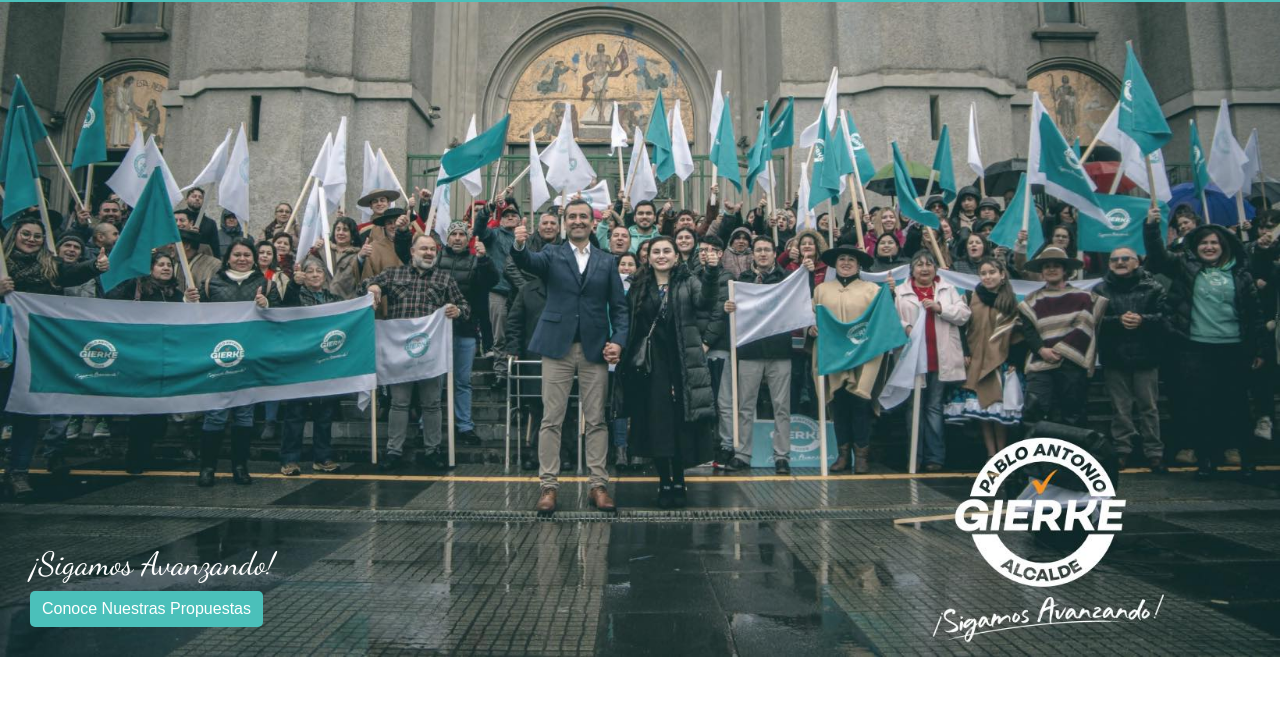
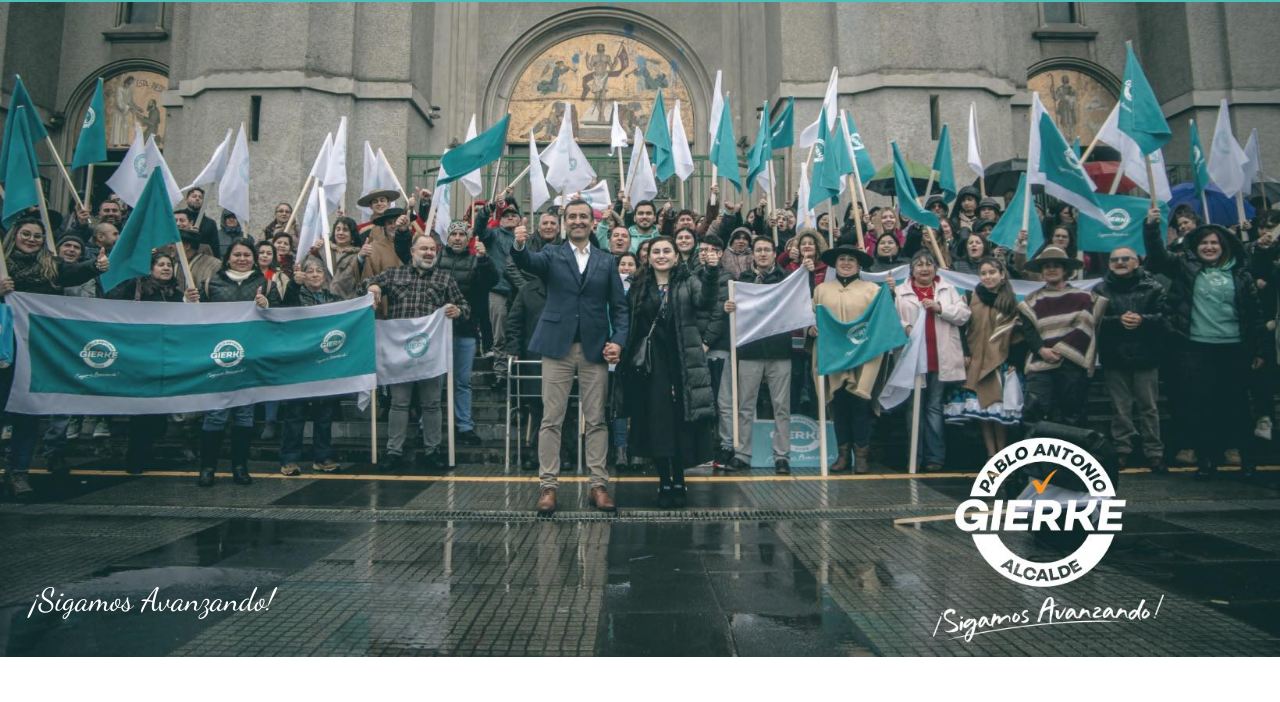
Before and after one commit to christopherkun13/Gierke2024, a plain HTML site: page index.html in a window 1280 px wide. Shown: the part 64-766 px from the top of the page. Drawn offline with nearby package versions, Linux system fonts and the light colour scheme.

Commit message:
cambio btn propuestas

```diff
--- a/index.html
+++ b/index.html
@@ -55,7 +55,7 @@
     <img src="images/portada.jpeg" alt="Portada de campaña de Pablo Antonio Gierke - Sigamos Avanzando" class="w-100 img-mobile">
     <div class="container position-absolute text-white" style="bottom: 20px; left: 20px;">
         <h1 class="display-4">¡Sigamos Avanzando!</h1>
-        <a href="#propuestas" class="btn btn-turquoise">Conoce Nuestras Propuestas</a>
+    <!--<a href="#propuestas" class="btn btn-turquoise">Conoce Nuestras Propuestas</a>-->
     </div>
 </section>
 
```
